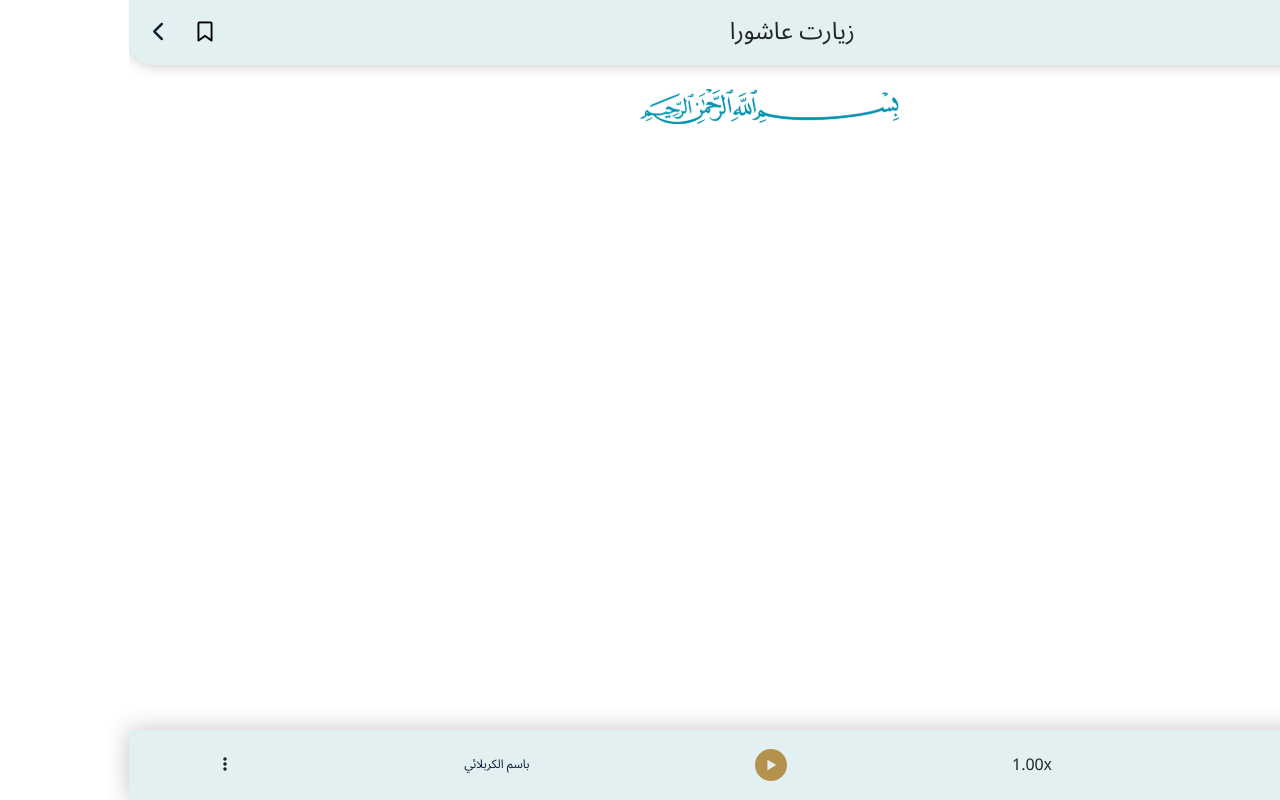
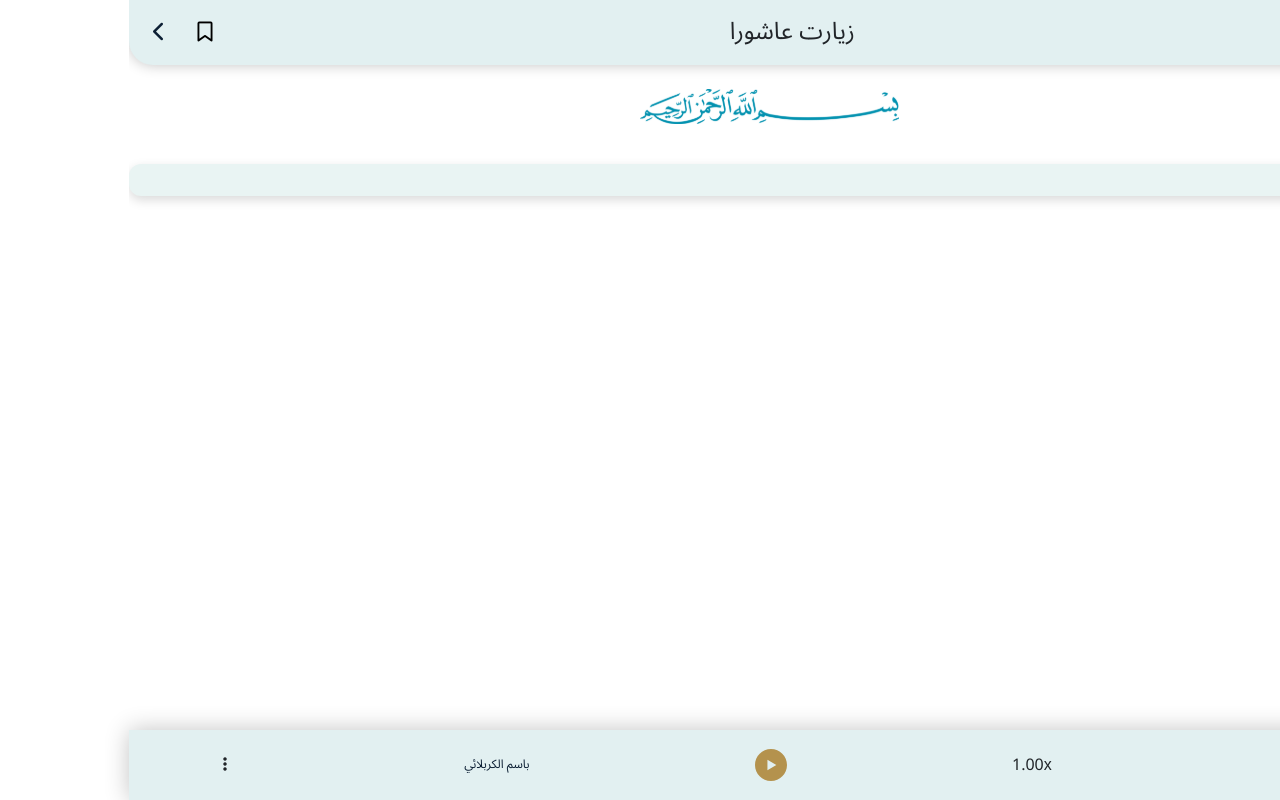
Before and after one commit to mostafafront/mafatih, a Next.js app: page /reader in a window 1280 px wide. Built offline with nearby package versions, Linux system fonts and the light colour scheme.

Commit message:
add json to project

```diff
--- a/src/pages/reader/index.js
+++ b/src/pages/reader/index.js
@@ -622,7 +622,11 @@ export default function ReaderPage() {
             />
           </div>
           <div className="text-prayer">
-
+            {
+              <div className="stickySubtitle-prayer d-flex align-items-center p-3 my-3">
+                <h3 className="mb-0"></h3>
+              </div>
+            }
           </div>
         </div>
       </main>
```
Also changed, not shown: src/pages/api/data.json (renamed from src/pages/api/get-doa.json).
